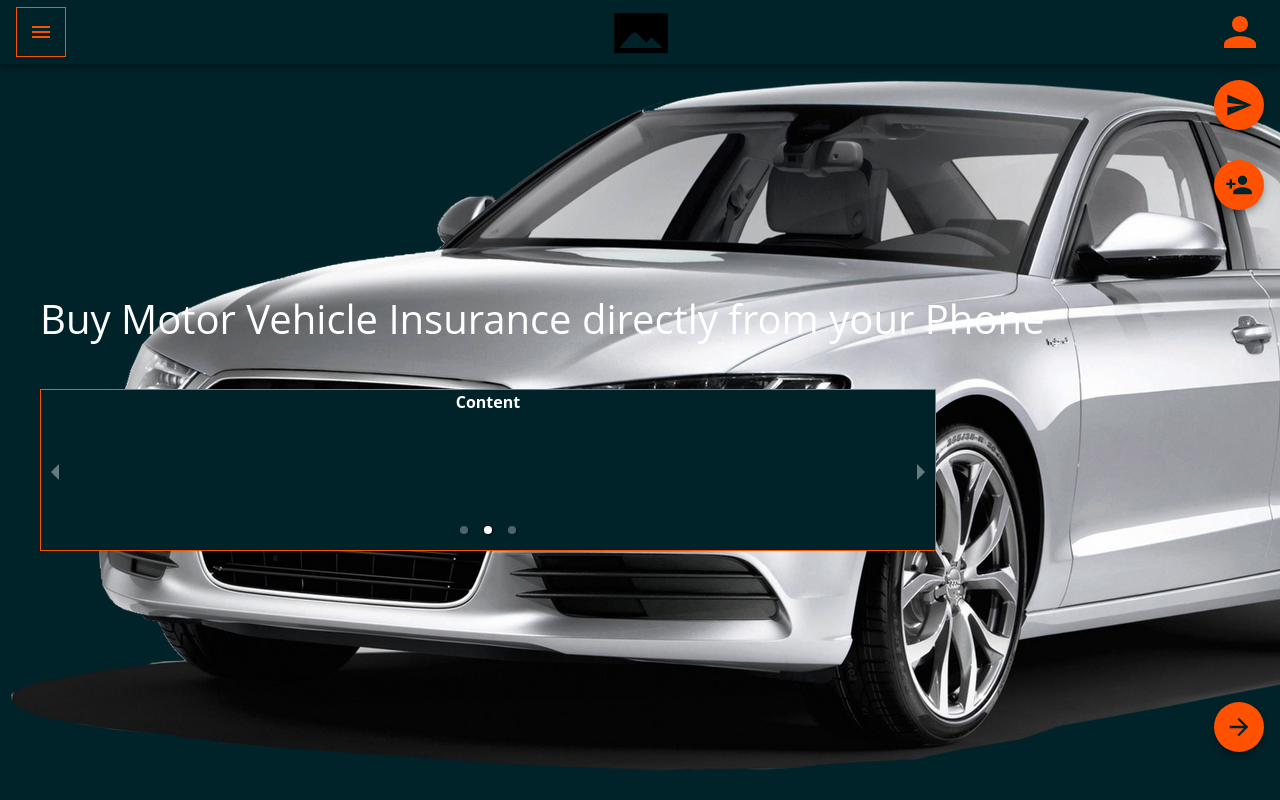
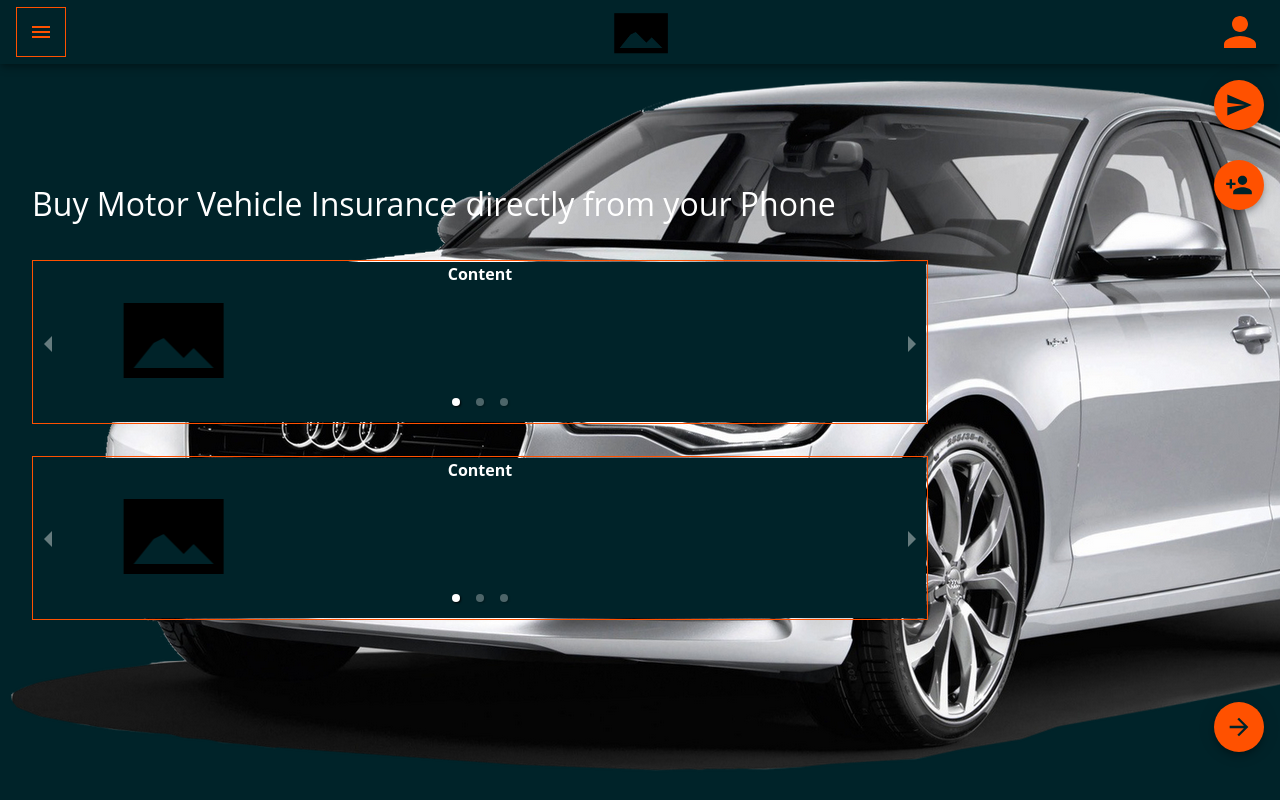
Before and after one commit to FAenX/insurance_demo_app, a React (Create React App) app: page / in a window 1280 px wide. Shown: the top 800 px of the page. Built offline with nearby package versions, Linux system fonts and the light colour scheme; no server answers.

Commit message:
home-carousels

```diff
--- a/src/App.scss
+++ b/src/App.scss
@@ -286,18 +286,70 @@ body {
     margin: 1em;
     margin-bottom: 1em;
     font-weight: 400;
-    font-size: 2.5em;
+    font-size: 2em;
   }
   .headline-subtext {
     width: 70%;
 
     .home-carousel{
       width: 100%;
-      border: solid .05em $color_2;
+      margin-bottom: 2em;
+      padding: .05em;
+      border: solid .015em $color_2;
+
     }
+
     .slide{
       background-color: $color_1;
       height: 20vh;
+      .home-carousel1-slide1{
+        height: 100%;
+        background-image: url(./assets/images/img_placeholder.png);
+        background-repeat: no-repeat;
+        background-position-x: 5em;
+        background-position-y: 1em;
+
+      }
+      .home-carousel1-slide2{
+        height: 100%;
+        background-image: url(./assets/images/img_placeholder.png);
+        background-repeat: no-repeat;
+        background-position-x: 5em;
+        background-position-y: 1em;
+
+      }
+      .home-carousel1-slide3{
+        height: 100%;
+        background-image: url(./assets/images/img_placeholder.png);
+        background-repeat: no-repeat;
+        background-position-x: 5em;
+        background-position-y: 1em;
+
+      }
+      .home-carousel2-slide1{
+        height: 100%;
+        background-image: url(./assets/images/img_placeholder.png);
+        background-repeat: no-repeat;
+        background-position-x: 5em;
+        background-position-y: 1em;
+
+      }
+      .home-carousel2-slide2{
+        height: 100%;
+        background-image: url(./assets/images/img_placeholder.png);
+        background-repeat: no-repeat;
+        background-position-x: 5em;
+        background-position-y: 1em;
+
+      }
+      .home-carousel2-slide3{
+        height: 100%;
+        background-image: url(./assets/images/img_placeholder.png);
+        background-repeat: no-repeat;
+        background-position-x: 5em;
+        background-position-y: 1em;
+
+      }
     }
   }
 
@@ -362,7 +414,6 @@ body {
 
 /*why us*/
 .why-us {
-  @include fullscreen();
   @include flex-col();
   text-align: center;
 }
--- a/src/frontpage/Home.js
+++ b/src/frontpage/Home.js
@@ -1,6 +1,6 @@
 import React from "react"
 import {withRouter } from "react-router-dom";
-import HomeCarousel from "./HomeCarousel"
+import {HomeCarousel1, HomeCarousel2} from "./HomeCarousel"
 
 
 class Home extends React.Component{
@@ -13,7 +13,9 @@ class Home extends React.Component{
 
                 </div>
                 <div className="headline-subtext">
-                <HomeCarousel />
+                <HomeCarousel1 />
+                <HomeCarousel2 />
+
                 </div>
 
 
--- a/src/frontpage/HomeCarousel.js
+++ b/src/frontpage/HomeCarousel.js
@@ -3,7 +3,8 @@ import "react-responsive-carousel/lib/styles/carousel.css";
 import { Carousel } from 'react-responsive-carousel';
 
 
-class DashCarousel extends React.Component {
+
+export class HomeCarousel1 extends React.Component {
     render() {
         return (
             <Carousel
@@ -11,6 +12,7 @@ class DashCarousel extends React.Component {
 
                 infiniteLoop
                 autoPlay
+                interval={7200}
                 swipeable={true}
                 showIndicators={true}
                 showThumbs={false}
@@ -19,15 +21,18 @@ class DashCarousel extends React.Component {
                 width="100%"
             >
 
-                <div className="content">
+                <div className="home-carousel1-slide1">
+
                      Content
                 </div>
 
-                <div className="content">
+                <div className="home-carousel1-slide2">
                        Content
+
                 </div>
 
-                <div className="content">
+                <div className="home-carousel1-slide3">
+                        Content
 
                 </div>
 
@@ -36,4 +41,39 @@ class DashCarousel extends React.Component {
     }
 };
 
-export default DashCarousel;
+export class HomeCarousel2 extends React.Component {
+    render() {
+        return (
+            <Carousel
+                className="home-carousel"
+
+                infiniteLoop
+                autoPlay
+                interval={7200}
+                swipeable={true}
+                showIndicators={true}
+                showThumbs={false}
+                showArrows={true}
+                showStatus={false}
+                width="100%"
+            >
+
+                <div className="home-carousel2-slide1">
+
+                     Content
+                </div>
+
+                <div className="home-carousel2-slide2">
+                       Content
+
+                </div>
+
+                <div className="home-carousel2-slide3">
+                        Content
+
+                </div>
+
+            </Carousel>
+        );
+    }
+};
```
